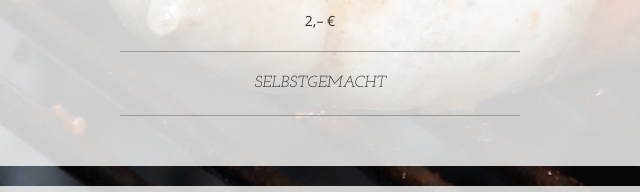
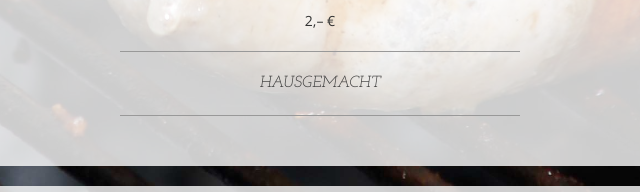
Before and after one commit to ThueringenGrill/thueringengrill.github.io, a plain HTML site: page angebot.html in a window 1280 px wide. Shown: the part 2988-3180 px from the top of the page, 320-960 px from the left. Drawn offline with nearby package versions, Linux system fonts and the light colour scheme.

Commit message:
Improve wording: "selbstgemacht" => "hausgemacht".

```diff
--- a/angebot.html
+++ b/angebot.html
@@ -169,7 +169,7 @@
 							<span class="product-price">2,&ndash; €</span>
 
 							<hr>
-								<span class="product-tagline">Selbstgemacht</span>
+								<span class="product-tagline">Hausgemacht</span>
 							<hr>
 						</div>
 					</div>
```
